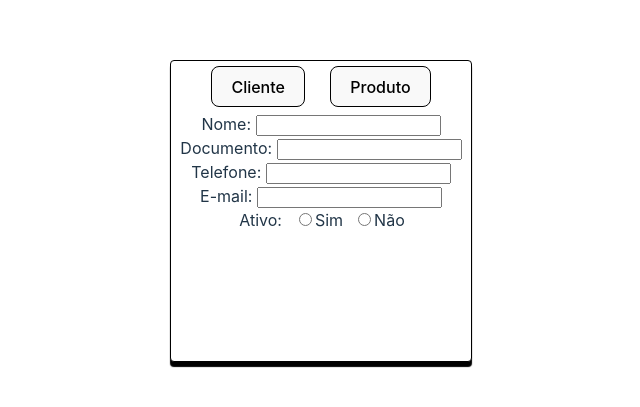
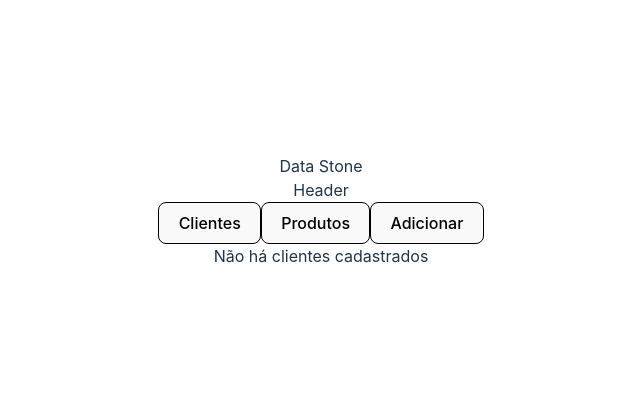
Before and after one commit to tfcb93/data-stone-cadastro, a Vue app: page / in a window 1280 px wide. Shown: the part 189-596 px from the top of the page, without its empty margins (319-959 px from the left). Built offline with nearby package versions, Linux system fonts and the light colour scheme.

Commit message:
Implements the functions of the form for new clients

```diff
--- a/src/App.vue
+++ b/src/App.vue
@@ -1,9 +1,36 @@
 <script setup lang="ts">
-import Register from './components/Register.vue'
+  import { ref } from 'vue';
+  import Modal from './components/Modal.vue'
+  import ClientsView from './view/ClientsView.vue';
+  import Register from './components/Register.vue';
+
+
+  const showModal = ref(false);
+
+  const openModal = () => {
+    showModal.value = true;
+  }
+  const closeModal = () => {
+    showModal.value = false;
+  }
 </script>
 
 <template>
-  <Register />
+  <nav>
+    Data Stone
+  </nav>
+  <header>
+    Header
+  </header>
+  <button>Clientes</button>
+  <button>Produtos</button>
+  <button v-on:click="openModal">Adicionar</button>
+  <ClientsView />
+  <Modal :is-open="showModal">
+    <div>
+      <Register :close-modal="closeModal" />
+    </div>
+  </Modal>
 </template>
 
 <style scoped>
@@ -20,4 +47,3 @@ import Register from './components/Register.vue'
   filter: drop-shadow(0 0 2em #42b883aa);
 }
 </style>
-./components/Register.vue
--- a/src/components/Client.vue
+++ b/src/components/Client.vue
@@ -1,4 +1,31 @@
 <script setup lang="ts">
+import { useClientsStore } from '../stores/clients';
+
+    const clientName = defineModel('clientName',{type: String});
+    const clientDocument = defineModel('clientDocument',{type: String});
+    const clientTelephone = defineModel('clientTelephone', {type: String});
+    const clientEmail = defineModel('clientEmail', {type: String});
+    const clientActive = defineModel('clientActive', {default: true, type:Boolean});
+
+    const props = defineProps<{
+        closeModal?:any
+    }>();
+
+    const store = useClientsStore();
+
+    const saveClient = () => {
+        store.create({
+            name: clientName.value!,
+            document:clientDocument.value!,
+            email:clientEmail.value!,
+            telephone: clientTelephone.value!,
+            active: clientActive.value!
+        });
+
+        if(props.closeModal) {
+            props.closeModal();
+        }
+    }
 
 </script>
 
@@ -6,32 +33,34 @@
     <div class="client--form">
         <span class="client--form-input">
             <label for="name">Nome: </label>
-            <input id="name" type="text" />
+            <input v-model="clientName" id="name" type="text" />
         </span>
         <span class="client--form-input">
             <label for="document">Documento: </label>
-            <input id="document" type="text" />
+            <input v-model="clientDocument" id="document" type="text" />
         </span>
         <span class="client--form-input">
             <label for="telephone">Telefone: </label>
-            <input id="telephone" type="text" />
+            <input v-model="clientTelephone" id="telephone" type="text" />
         </span>
         <span class="client--form-input">
             <label for="email">E-mail: </label>
-            <input id="email" type="text" />
+            <input v-model="clientEmail" id="email" type="text" />
         </span>
         <span class="client--form-input client--form-input__active">
+
             <legend>Ativo: </legend>
             <span>
-                <input id="active-yes" type="radio" />
+                <input id="active-yes" type="radio" v-model="clientActive" :value="true" />
                 <label for="active-yes">Sim</label>
             </span>
             <span>
-                <input id="active-no" type="radio" />
+                <input id="active-no" type="radio" v-model="clientActive" :value="false" />
                 <label for="active-no">Não</label>
             </span>
         </span>
     </div>
+    <button v-on:click="saveClient()">Cadastrar</button>
 </template>
 
 
--- /dev/null
+++ b/src/components/Modal.vue
@@ -0,0 +1,26 @@
+<script setup lang="ts">
+
+    defineProps<{isOpen: boolean}>()
+
+</script>
+
+
+<template>
+    <div v-if="isOpen" class="modal">
+        <slot></slot>
+    </div>
+</template>
+
+<style scoped>
+.modal {
+    position: absolute;
+    top: 0;
+    left: 0;
+    background-color: rgba(100, 100, 100, 0.3);
+    width: 100%;
+    height: 100%;
+    display: flex;
+    justify-content: center;
+    align-items: center;
+}
+</style>
--- a/src/components/Register.vue
+++ b/src/components/Register.vue
@@ -2,24 +2,29 @@
     import { ref } from 'vue';
     import Client from './Client.vue';
     import Product from './Product.vue';
+    import { registerEnum } from '../enum';
 
-    enum screenTypeEnum {
-        CLIENTE,
-        PRODUTO
-    }
+    defineProps<{
+        closeModal?:any
+    }>();
 
-    const screenType = ref<screenTypeEnum>(screenTypeEnum.CLIENTE);
+
+    const screenType = ref<registerEnum>(registerEnum.CLIENTE);
 </script>
 
 
 <template>
     <div class="register">
         <div class="register--header">
-            <button @click="screenType = screenTypeEnum.CLIENTE">Cliente</button>
-            <button @click="screenType = screenTypeEnum.PRODUTO">Produto</button>
+            <h3>Cadastro</h3>
+            <button v-if="closeModal" class="register--close-button" v-on:click="closeModal">X</button>
+        </div>
+        <div class="register--selector">
+            <button @click="screenType = registerEnum.CLIENTE">Cliente</button>
+            <button @click="screenType = registerEnum.PRODUTO">Produto</button>
         </div>
         <div class="register--form-container">
-            <Client v-if="screenType === screenTypeEnum.CLIENTE" />
+            <Client v-if="screenType === registerEnum.CLIENTE" :close-modal="closeModal" />
             <Product v-else />
         </div>
     </div>
@@ -37,9 +42,23 @@
 }
 
 .register--header {
+    position: relative;
+    display: flex;
+    justify-content: center;
+}
+
+.register--close-button {
+    position: absolute;
+    top: 30%;
+    right: 8px;
+    text-align: center;
+    font-size: 10px;
+}
+
+.register--selector {
     padding: 5px 10px;
     display: flex;
     justify-content: center;
     gap: 25px;
 }
-</style>./Client.vue./Product.vue
+</style>
--- /dev/null
+++ b/src/enum.ts
@@ -0,0 +1,4 @@
+export enum registerEnum {
+    CLIENTE,
+    PRODUTO
+}
--- /dev/null
+++ b/src/view/ClientsView.vue
@@ -0,0 +1,21 @@
+<script setup lang="ts">
+import { useClientsStore } from '../stores/clients';
+import { ClientType } from '../types';
+
+
+    const state = useClientsStore();
+
+</script>
+
+<template>
+    <div v-if="state.clients.length <= 0">
+        Não há clientes cadastrados
+    </div>
+    <div v-else v-for="(client, index) in state.clients">
+        {{ client.name }}
+    </div>
+
+</template>
+
+<style scoped>
+</style>
```
Also changed, not shown: src/view/ProductsView.vue (added, +9 -0 lines).
